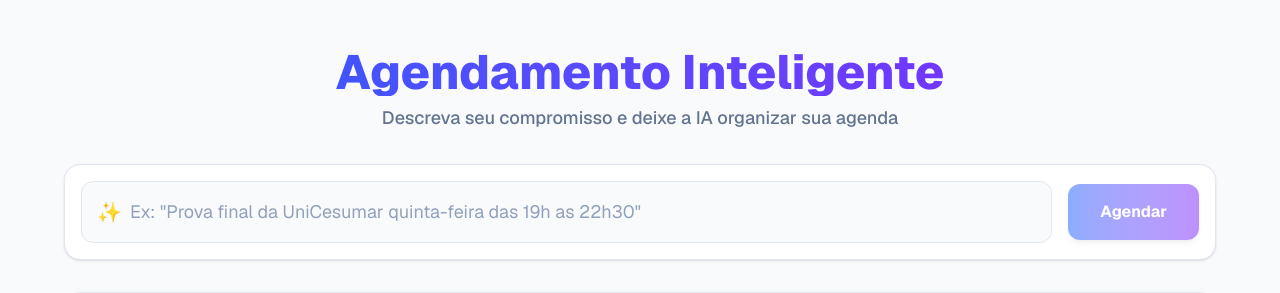
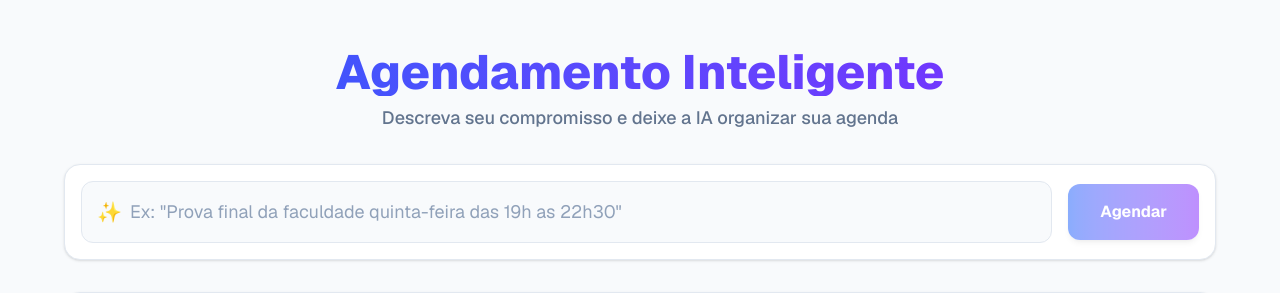
Before and after one commit to RichLapu/Agendamento-Inteligente, a Next.js app: page / in a window 1280 px wide. Shown: the top 293 px of the page. Built offline with nearby package versions, Linux system fonts and the light colour scheme; no server answers; the database is empty.

Commit message:
ajuste page.tsx

```diff
--- a/app/page.tsx
+++ b/app/page.tsx
@@ -151,7 +151,7 @@ export default function Home() {
             <span className="absolute left-4 top-1/2 -translate-y-1/2 text-xl">✨</span>
             <input
               className="w-full bg-slate-50 border border-slate-200 p-4 pl-12 rounded-xl text-slate-800 placeholder-slate-400 focus:outline-none focus:ring-2 focus:ring-blue-500 transition-all text-lg"
-              placeholder='Ex: "Prova final da UniCesumar quinta-feira das 19h as 22h30"'
+              placeholder='Ex: "Prova final da faculdade quinta-feira das 19h as 22h30"'
               value={prompt}
               onChange={(e) => setPrompt(e.target.value)}
               onKeyDown={(e) => e.key === 'Enter' && enviarAgendamento()}
```
